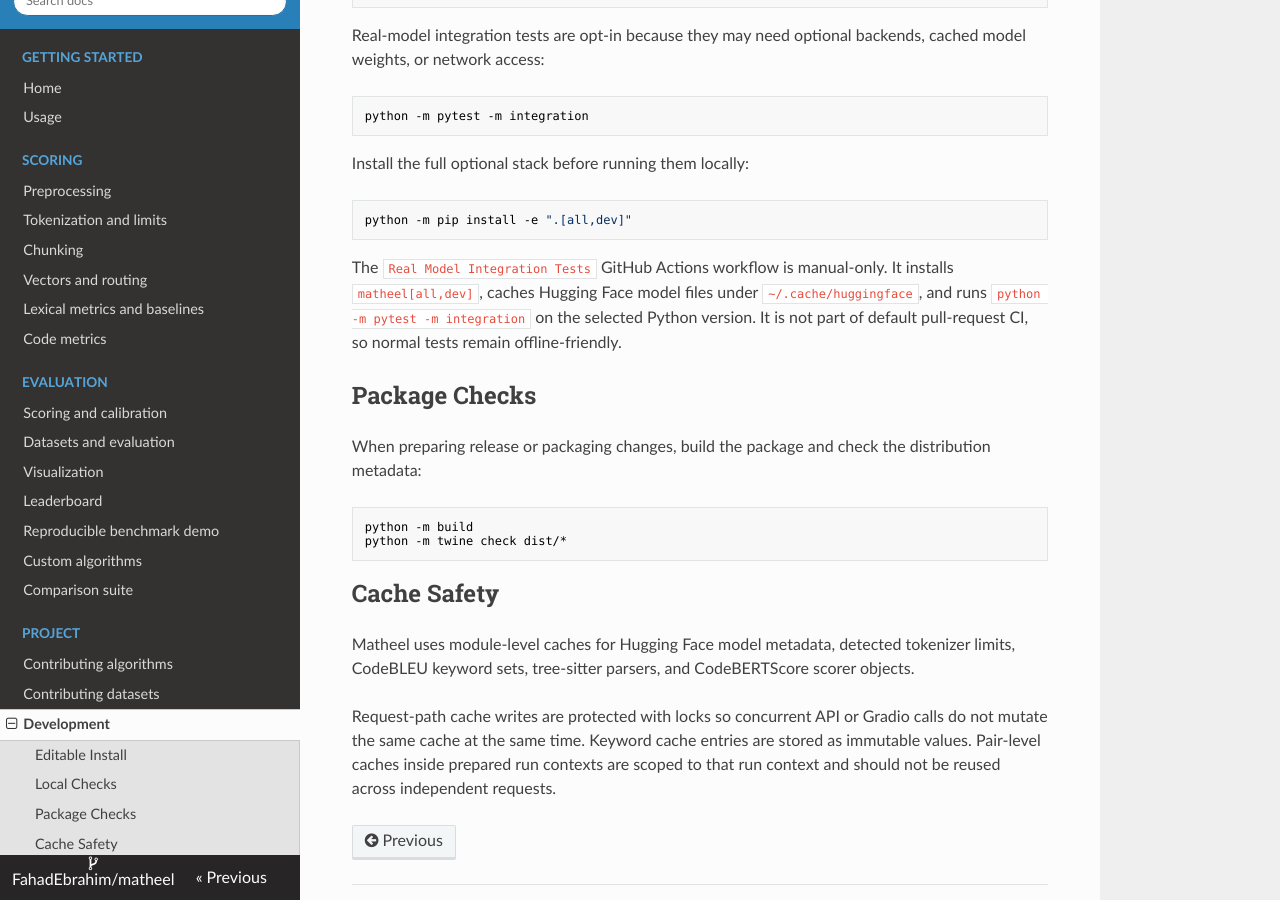
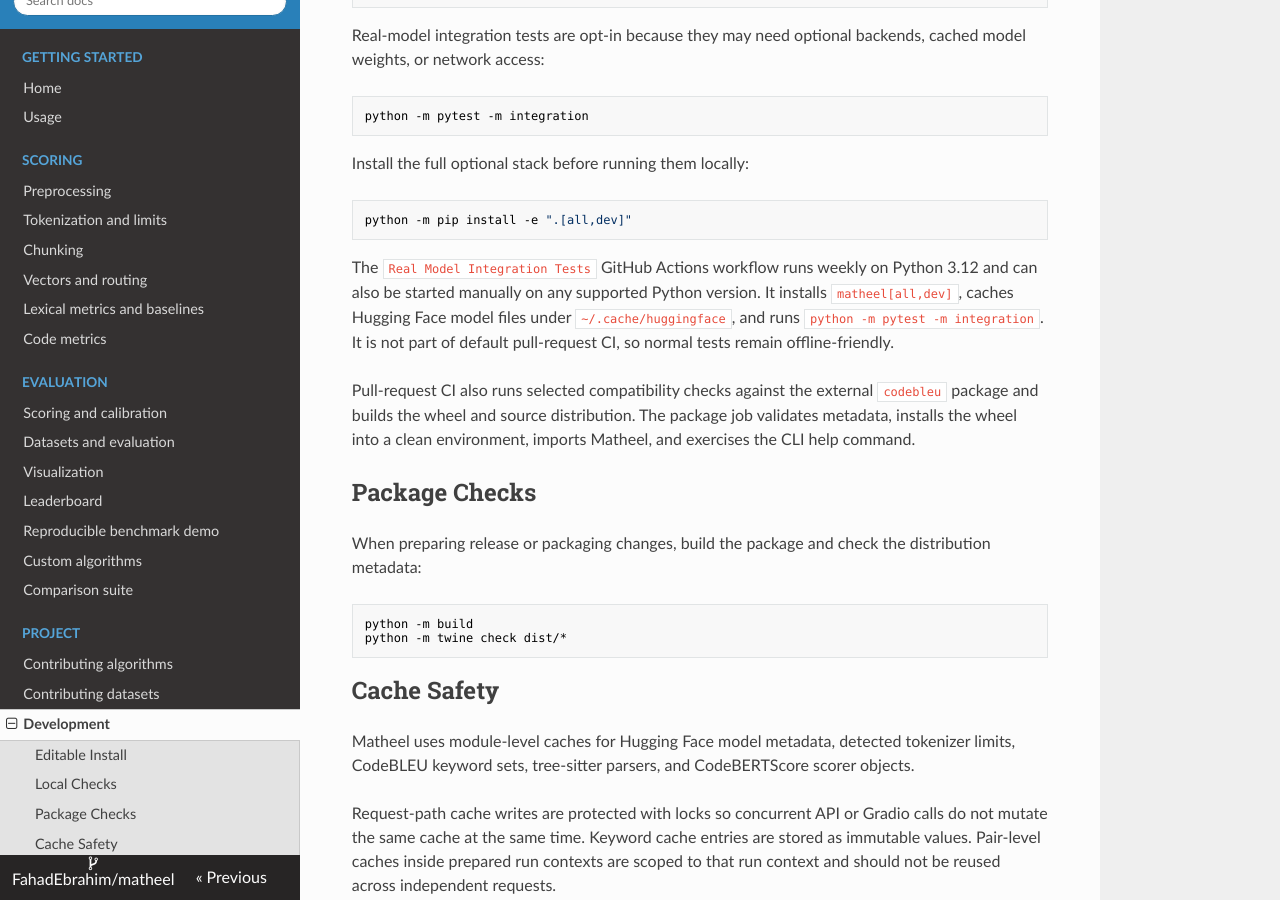
Before and after one commit to FahadEbrahim/matheel, an MkDocs documentation site: the page built from docs/development.md, in a window 1280 px wide and 900 px high, scrolled down 608 px. Built offline with MkDocs 1.6.1, drawn with Linux system fonts in a browser that asks for light colours; nearby versions of some CDN libraries.

Commit message:
Strengthen CI before v0.5.6 (#230)

````diff
--- a/docs/development.md
+++ b/docs/development.md
@@ -36,7 +36,9 @@ Install the full optional stack before running them locally:
 python -m pip install -e ".[all,dev]"
 ```
 
-The `Real Model Integration Tests` GitHub Actions workflow is manual-only. It installs `matheel[all,dev]`, caches Hugging Face model files under `~/.cache/huggingface`, and runs `python -m pytest -m integration` on the selected Python version. It is not part of default pull-request CI, so normal tests remain offline-friendly.
+The `Real Model Integration Tests` GitHub Actions workflow runs weekly on Python 3.12 and can also be started manually on any supported Python version. It installs `matheel[all,dev]`, caches Hugging Face model files under `~/.cache/huggingface`, and runs `python -m pytest -m integration`. It is not part of default pull-request CI, so normal tests remain offline-friendly.
+
+Pull-request CI also runs selected compatibility checks against the external `codebleu` package and builds the wheel and source distribution. The package job validates metadata, installs the wheel into a clean environment, imports Matheel, and exercises the CLI help command.
 
 ## Package Checks
 
````
Also changed, not shown: 2 other files.
